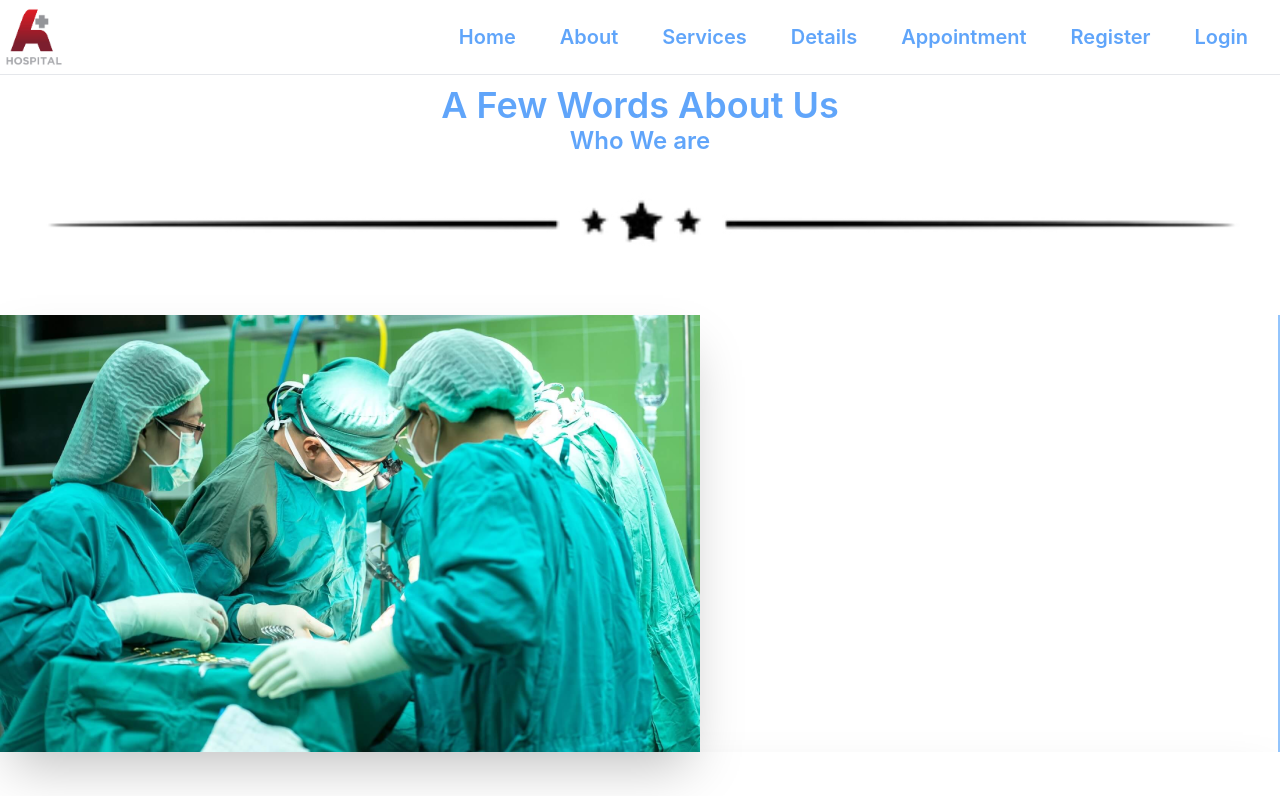
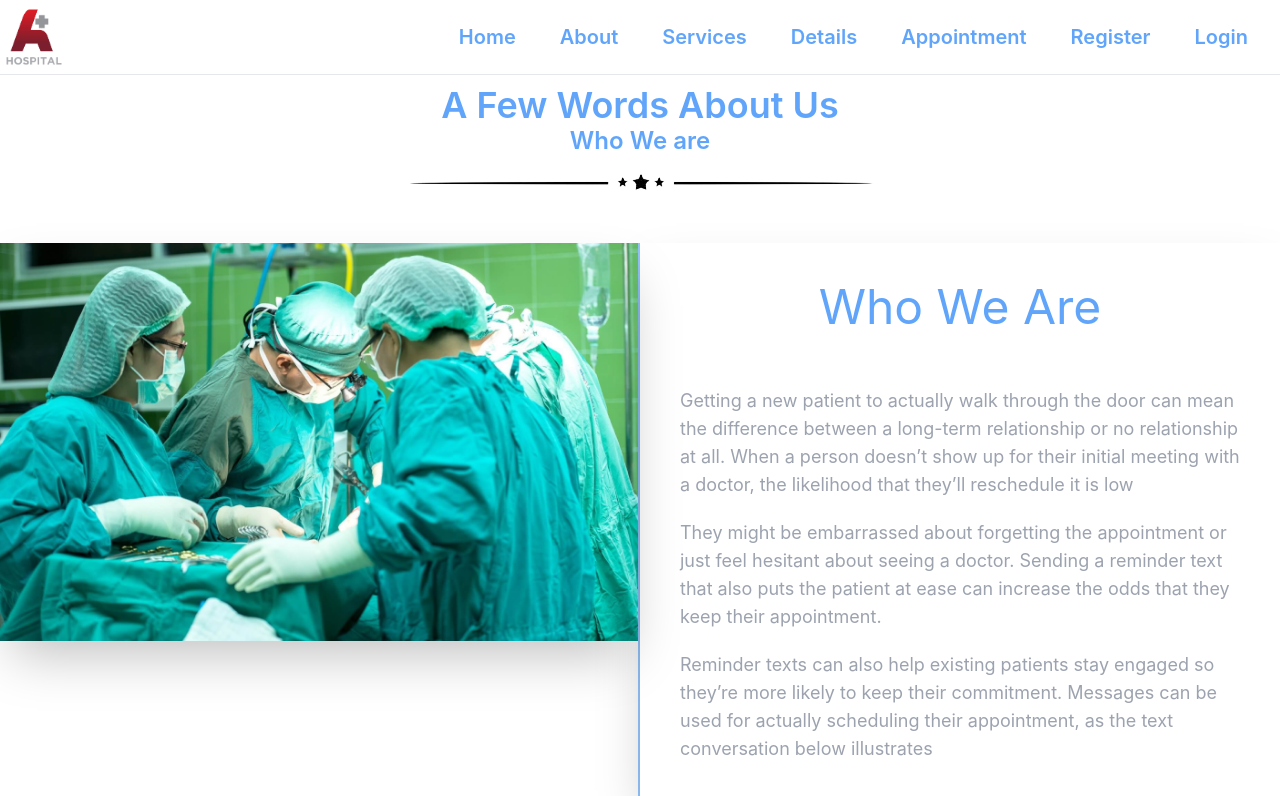
Before and after one commit to Ashraful2880/AI-Care-Hospital, a React (Create React App) app: page /about in a window 1280 px wide. Shown: the top 796 px of the page. Built offline with nearby package versions, Linux system fonts and the light colour scheme; no server answers.

Commit message:
Finally Added

```diff
--- a/src/Page/About/About.js
+++ b/src/Page/About/About.js
@@ -9,13 +9,13 @@ const About = () => {
             <div className="w-full">
                 <h1 className="text-blue-400 text-4xl font-semibold mt-2.5">A Few Words About Us</h1>
                 <h2 className="text-blue-400 text-2xl font-semibold">Who We are</h2>
-                <img className="mx-auto sm:w-full" src={shape} alt="" />
+                <img className="mx-auto" src={shape} alt="" />
             </div>
-            <div className="flex container mx-auto py-10 about-area sm:block">
-                <div className="lg-w-6/12 sm-w-full border-r-2 border-blue-300 about-image">
+            <div className="lg:flex container mx-auto py-10 about-area sm:block">
+                <div className="lg:w-6/12 sm:w-full border-r-2 border-blue-300 about-image">
                     <img className="shadow-2xl" src={about} alt="aboutImage" />
                 </div>
-                <div className="w-6/12 p-10  shadow-2xl ml-10 about-text sm:w-full sm:ml-0">
+                <div className="lg:w-6/12 p-10  shadow-2xl ml-10 about-text sm:w-full sm:ml-0">
                     <h1 className="text-5xl text-blue-400 mb-14">Who We Are</h1>
                     <p className="text-left mb-5 text-lg text-gray-400">
                         Getting a new patient to actually walk through the door can mean the difference between a long-term relationship or no relationship at all. When a person doesn’t show up for their initial meeting with a doctor, the likelihood that they’ll reschedule it is low
```
